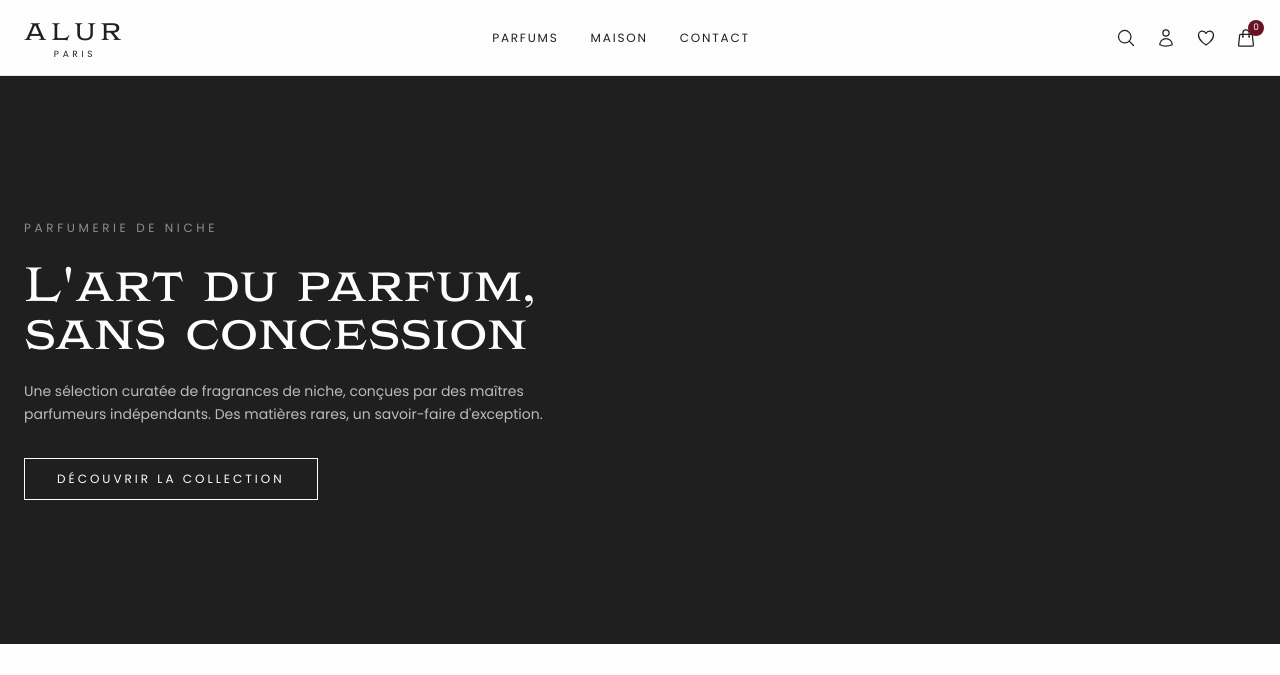
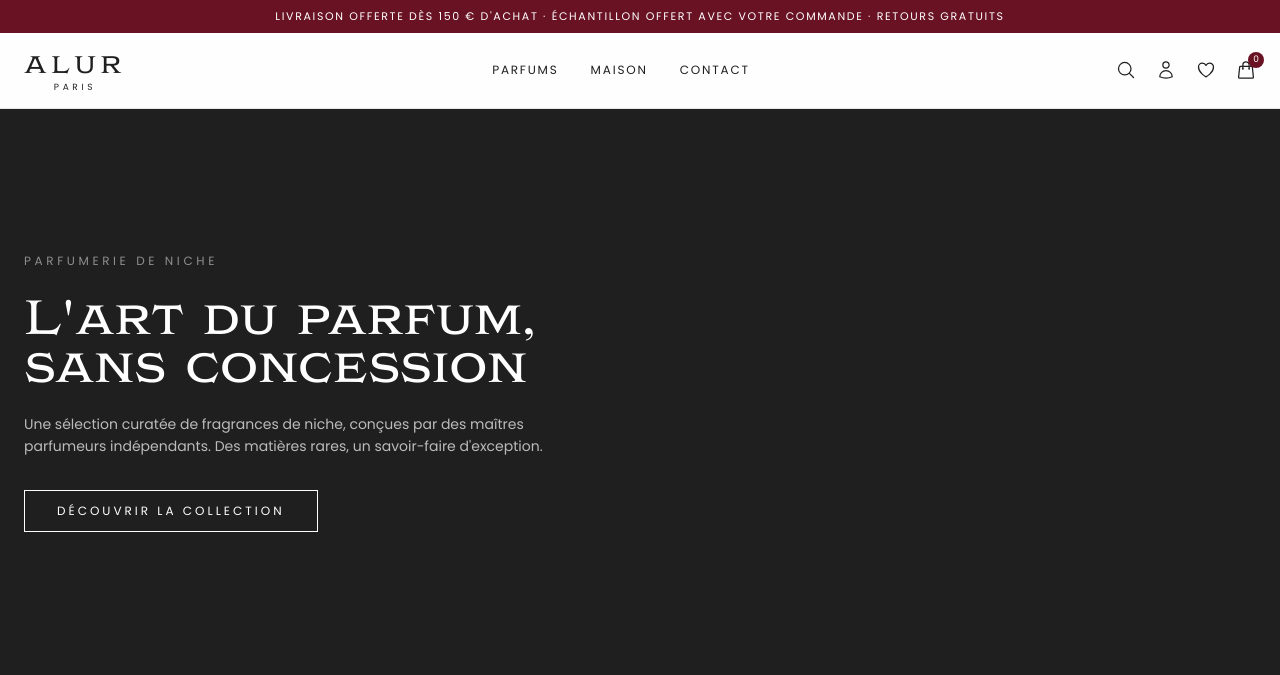
Before and after one commit to GuillaumeGOIZET/Alur-Paris, a PHP site: page /alur-paris/public in a window 1280 px wide. Shown: the top 675 px of the page. Run offline with PHP 8.4, Linux system fonts and the light colour scheme; data that the repository does not hold is empty; some libraries are stand-ins or nearby versions.

Commit message:
Bandeau promotionnel livraison offerte en haut de page

```diff
--- a/app/Views/layouts/public.php
+++ b/app/Views/layouts/public.php
@@ -37,6 +37,15 @@
 
 <body class="font-sans text-noir bg-blanc antialiased">
 
+    <body class="font-sans text-noir bg-blanc antialiased">
+
+        <!-- Bandeau promotionnel -->
+        <div class="bg-bordeaux text-blanc text-center py-2 px-4">
+            <p class="text-[11px] tracking-[0.15em] uppercase">
+                Livraison offerte dès 150 € d'achat · échantillon offert avec votre commande · Retours gratuits
+            </p>
+        </div>
+
         <?php require __DIR__ . '/../partials/header.php'; ?>
 
         <main>
```
Lines whose indentation alone changed are shown as unchanged.
